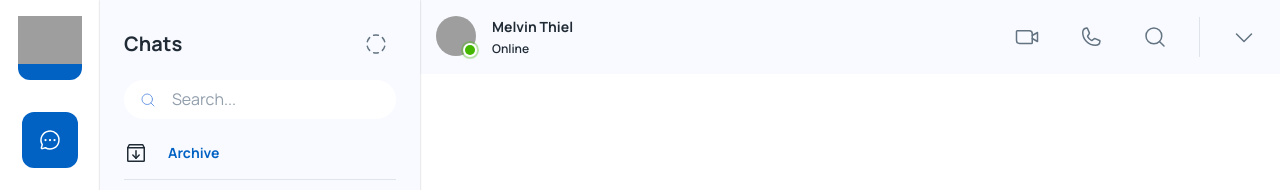
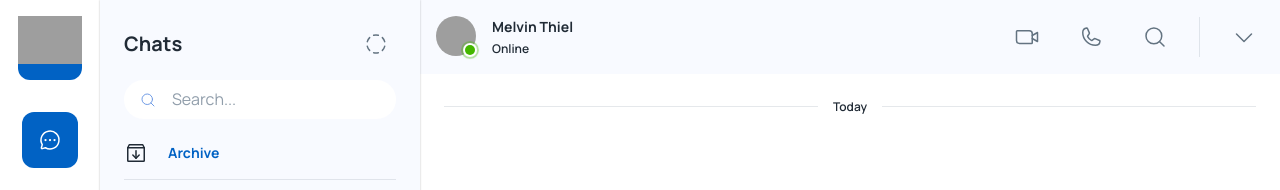
Before and after one commit to amishra469/ChitiChat-Realtime-Chat-Web-App, a React (Create React App) app: page /app in a window 1280 px wide. Shown: the top 190 px of the page. Built offline with nearby package versions, Linux system fonts and the light colour scheme; grey boxes are pictures that could not be loaded.

Commit message:
Added Conversation Starter Code

```diff
--- /dev/null
+++ b/src/components/Conversation/Message.js
@@ -0,0 +1,43 @@
+import { Box, Stack } from '@mui/material'
+import React from 'react'
+import { Chat_History } from "../../data"
+import { Timeline } from './MsgType'
+
+const Message = () => {
+    return (
+        <Box p={3} >
+            <Stack spacing={3}>
+                {
+                    Chat_History.map((el) => {
+                        switch (el.type) {
+                            case "divider":
+                                return <Timeline el={el} />
+                            case "msg":
+                                switch (el.subtype) {
+                                    case 'img':
+                                        // img msg
+                                        break;
+                                    case 'doc':
+                                        // img msg
+                                        break;
+                                    case 'link':
+                                        // img msg
+                                        break;
+                                    case 'reply':
+                                        // img msg
+                                        break;
+                                    default:
+                                        break;
+                                }
+                                break;
+                            default:
+                                return <></>
+                        }
+                    })
+                }
+            </Stack>
+        </Box>
+    )
+}
+
+export default Message
--- /dev/null
+++ b/src/components/Conversation/MsgType.js
@@ -0,0 +1,15 @@
+import { Divider, Stack, Typography, useTheme } from '@mui/material'
+import React from 'react'
+
+const Timeline = ({ el }) => {
+    const theme = useTheme();
+    return (
+        <Stack direction='row' alignItems='center' justifyContent='space-between'>
+            <Divider width='46%' />
+            <Typography variant='caption' sx={{ color: theme.palette.text }}>{el.text}</Typography>
+            <Divider width='46%' />
+        </Stack>
+    )
+}
+
+export { Timeline };
--- a/src/components/Conversation/index.js
+++ b/src/components/Conversation/index.js
@@ -2,6 +2,7 @@ import React from 'react'
 import Header from './Header';
 import Footer from './Footer';
 import { Box, Stack } from '@mui/material';
+import Message from './Message';
 
 const Conversation = () => {
     return (
@@ -9,6 +10,7 @@ const Conversation = () => {
             <Header />
 
             <Box width={"100%"} sx={{ flexGrow: 1 }}>
+                <Message />
             </Box>
 
             <Footer />
```
